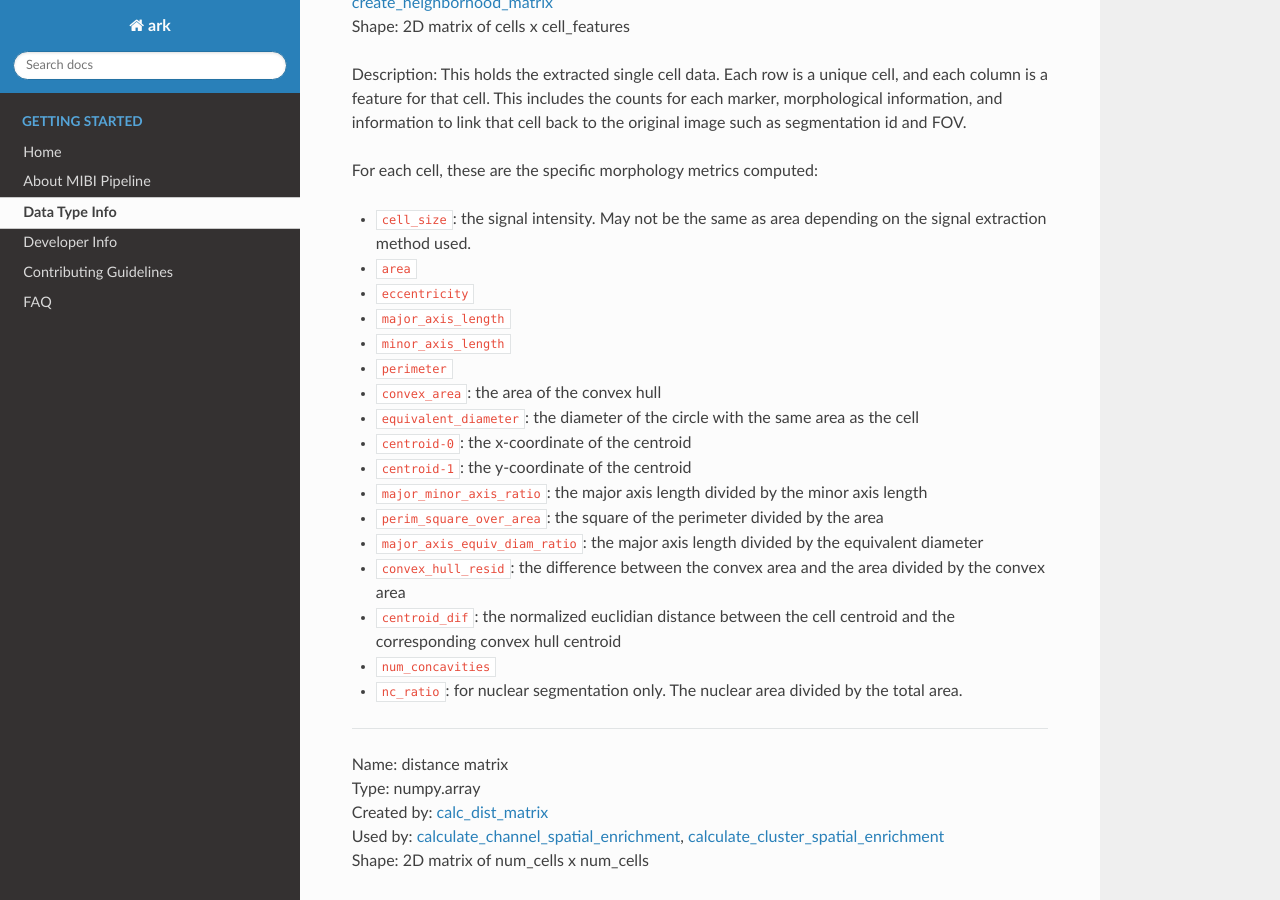
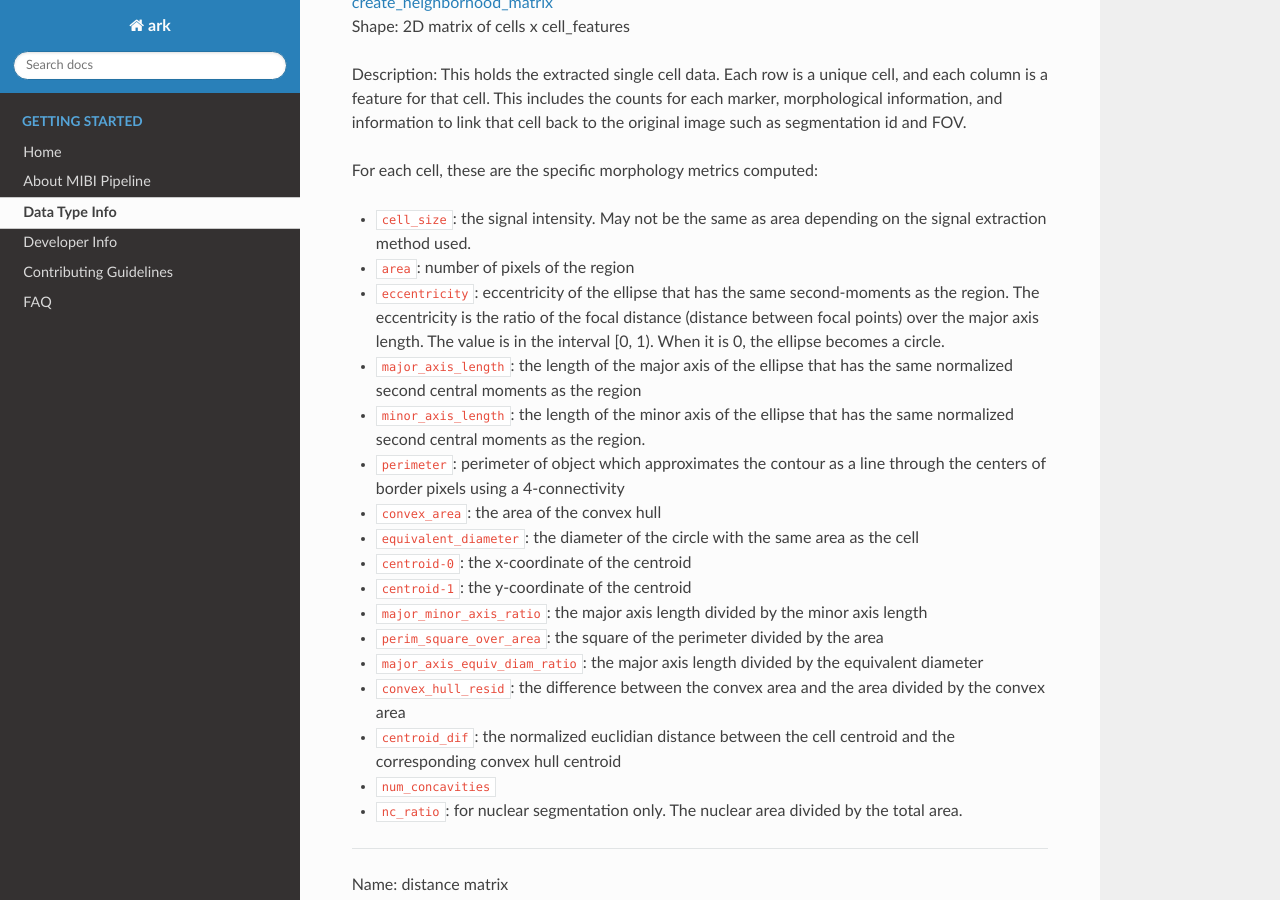
Before and after one commit to angelolab/ark-analysis, a Sphinx documentation site: the page built from docs/_rtd/data_types.md, in a window 1280 px wide and 900 px high, scrolled down 676 px. Built offline with Sphinx 7.4.7 and the Read the Docs theme 2.0.0, drawn with Linux system fonts in a browser that asks for light colours; pages that are not in the unit, such as notebooks, are missing from menus.

Commit message:
Add base morphology descriptions

```diff
--- a/docs/_rtd/data_types.md
+++ b/docs/_rtd/data_types.md
@@ -26,11 +26,11 @@ Description: This holds the extracted single cell data. Each row is a unique cel
 For each cell, these are the specific morphology metrics computed:
 
 * `cell_size`: the signal intensity. May not be the same as area depending on the signal extraction method used.
-* `area`
-* `eccentricity`
-* `major_axis_length`
-* `minor_axis_length`
-* `perimeter`
+* `area`: number of pixels of the region
+* `eccentricity`: eccentricity of the ellipse that has the same second-moments as the region. The eccentricity is the ratio of the focal distance (distance between focal points) over the major axis length. The value is in the interval [0, 1). When it is 0, the ellipse becomes a circle.
+* `major_axis_length`: the length of the major axis of the ellipse that has the same normalized second central moments as the region
+* `minor_axis_length`: the length of the minor axis of the ellipse that has the same normalized second central moments as the region.
+* `perimeter`: perimeter of object which approximates the contour as a line through the centers of border pixels using a 4-connectivity
 * `convex_area`: the area of the convex hull
 * `equivalent_diameter`: the diameter of the circle with the same area as the cell
 * `centroid-0`: the x-coordinate of the centroid
```
